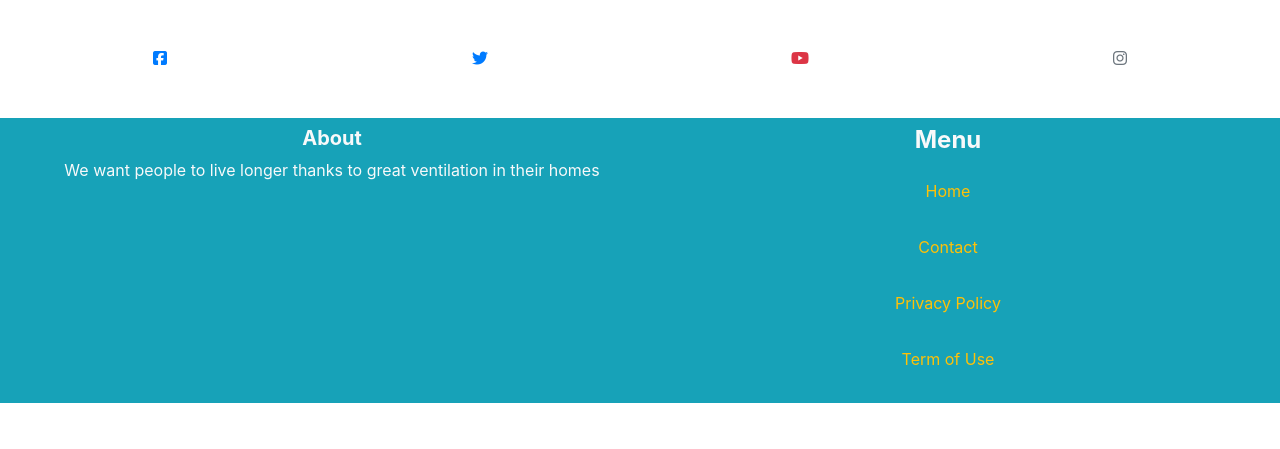
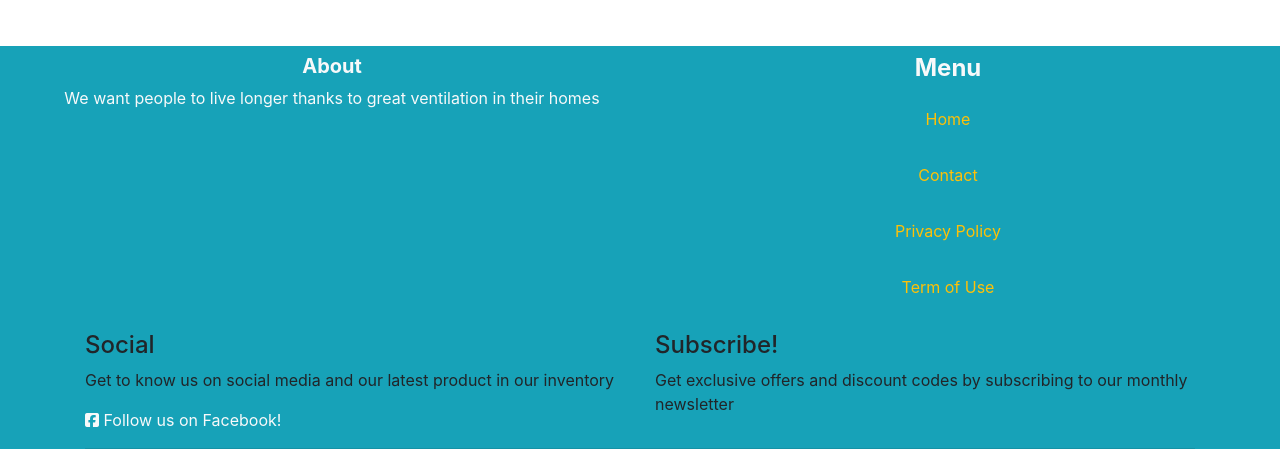
Before and after one commit to GustavFluur/filterfolk, a Django app: page / in a window 1280 px wide. Shown: the part 583-1032 px from the top of the page. Before the commit the page ends 986 px from the top, so only its background shows below. Run offline with Django 3.2, Linux system fonts and the light colour scheme; some libraries are stand-ins or nearby versions.

Commit message:
Added a new facebook page to the project, and been taken screenshoots for the readme file

```diff
--- a/core/templates/core/base.html
+++ b/core/templates/core/base.html
@@ -75,20 +75,7 @@
         {% block content %}
         {% endblock %}
     </div>
-    <div class="container-fluid mt-5 text-center">
-        <div class="row">
-            <div class="col"><a href="https://www.facebook.com/" target="_blank" rel="noopener" class="text-primary"
-                aria-label="Visit our Facebook page (opens in a new tab)"><i class="fab fa-facebook-square"></i></a></div>
-            <div class="col"><a href="https://www.twitter.com/" target="_blank" rel="noopener"
-                aria-label="Visit our Twitter page (opens in a new tab)"><i class="fab fa-twitter"></i></a></div>
-            <div class="col"><a href="https://www.youtube.com/" target="_blank" rel="noopener" class="text-danger"
-                aria-label="See us on Youtube (opens in a new tab)"><i class="fab fa-youtube"></i></a>
-            </div>
-            <div class="col"><a href="https://www.instagram.com/" target="_blank" rel="noopener" class="text-secondary"
-                aria-label="Follow us on Instagram (opens in a new tab)"><i class="fab fa-instagram"></i></a></div>
-          </div>
 
-    </div>
     <footer class="bg-info mt-2 px-4">
         <div class="container-fluid mt-5 text-center">
             <div class="row">
@@ -108,6 +95,25 @@
             </div>
         </div>
     </footer>
+    <footer class=" bg-info container-wrapper">
+        <div class="container quotes-container content-container">
+          <section class="footer">
+           <div class="row">
+             <div class="col-12 col-md-6">
+               <h4>Social</h4>
+               <p>Get to know us on social media and our latest product in our inventory</p>
+               <a href="https://www.facebook.com/profile.php?id=61561386792798" target="_blank" class="text-light"><i class="fab fa-facebook-square"></i> Follow us on Facebook!</a>
+             </div>
+             <div class="col-12 col-md-6">
+               <h4>Subscribe!</h4>
+               <p>Get exclusive offers and discount codes by subscribing to our monthly newsletter</p>
+
+             </div>
+           </div>
+           <hr>
+         </section>
+       </div>
+     </footer>
 
     {% block postloadjs %}
     {% endblock %}
--- a/core/templates/core/home.html
+++ b/core/templates/core/home.html
@@ -56,7 +56,7 @@
         </div>
         <div class="col-md-6 order-md-1">
 
-            <img src="https://images.pexels.com/photos/54300/pexels-photo-54300.jpeg?auto=compress&cs=tinysrgb&w=600" alt="wind">
+            <img src="https://images.pexels.com/photos/54300/pexels-photo-54300.jpeg?auto=compress&cs=tinysrgb&w=600" alt="healthy wind">
         </div>
 
         <div class="row justify-content-end">
```
